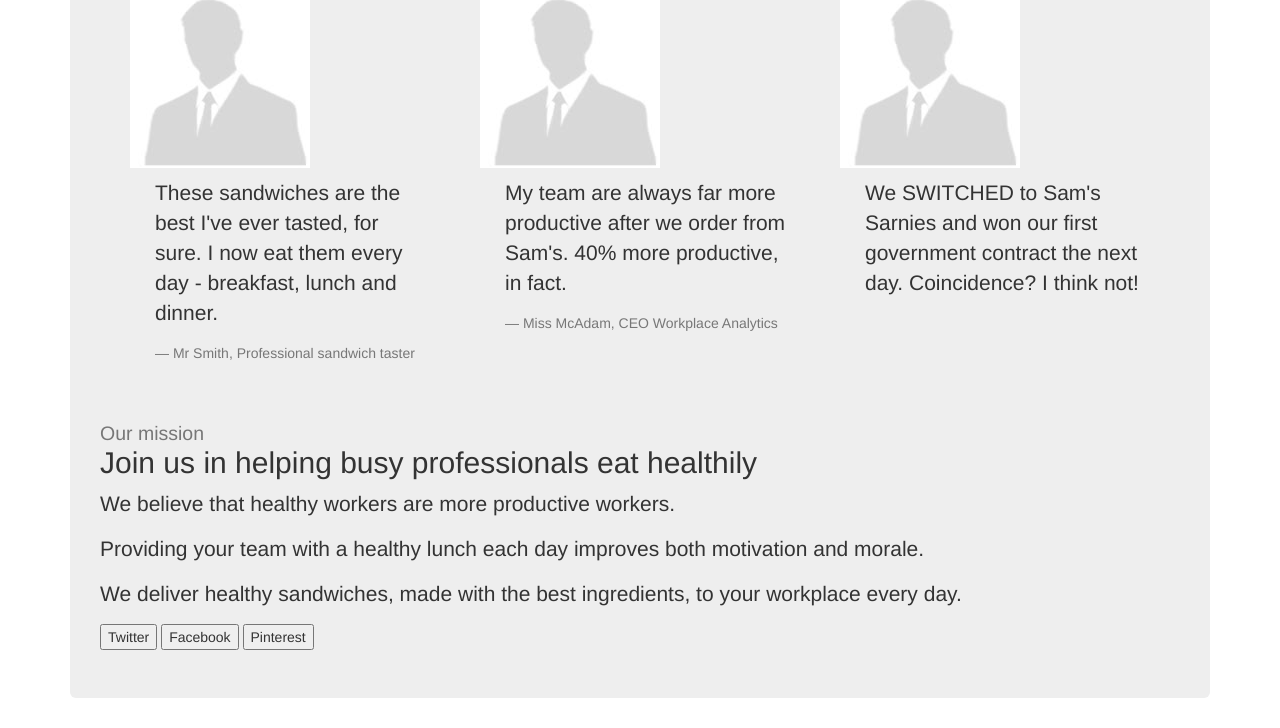
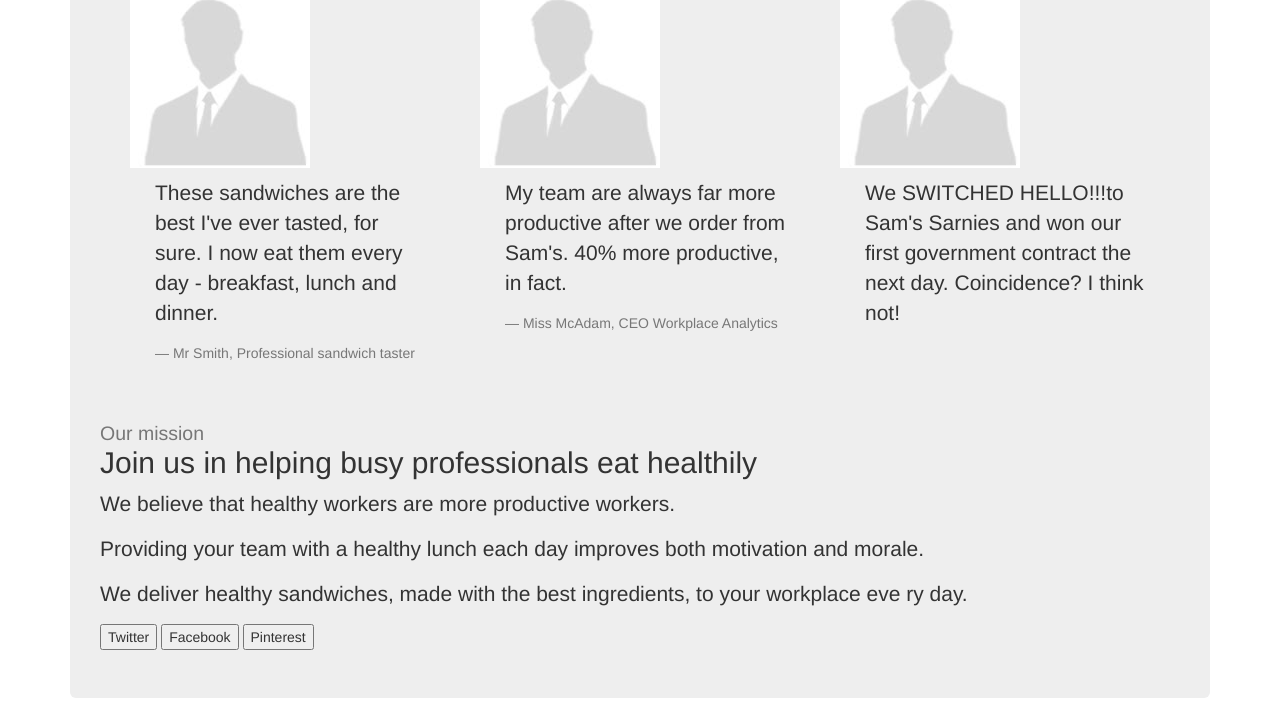
Before and after one commit to Mitchell-Dominic/Mitchell-Dominic.github.io, a plain HTML site: page index.html in a window 1280 px wide. Shown: the part 457-1185 px from the top of the page. Drawn offline with nearby package versions, Linux system fonts and the light colour scheme.

Commit message:
Update index.html

```diff
--- a/index.html
+++ b/index.html
@@ -62,7 +62,7 @@
     <div>
       <img src='images/person.jpg'>
       <blockquote>
-      <p>We SWITCHED to Sam's Sarnies and won our first government contract the next day. Coincidence? I think not!</p>
+      <p>We SWITCHED HELLO!!!to Sam's Sarnies and won our first government contract the next day. Coincidence? I think not!</p>
     </blockquote>
     </div>
   </div>
@@ -75,7 +75,7 @@
 
     <p>We believe that healthy workers are more productive workers.</p>
     <p>Providing your team with a healthy lunch each day improves both motivation and morale.</p>
-    <p>We deliver healthy sandwiches, made with the best ingredients, to your workplace every day.</p>
+    <p>We deliver healthy sandwiches, made with the best ingredients, to your workplace eve ry day.</p>
 
     <div id='social-buttons'>
       <button class='btn-twitter'>Twitter</button>
```
